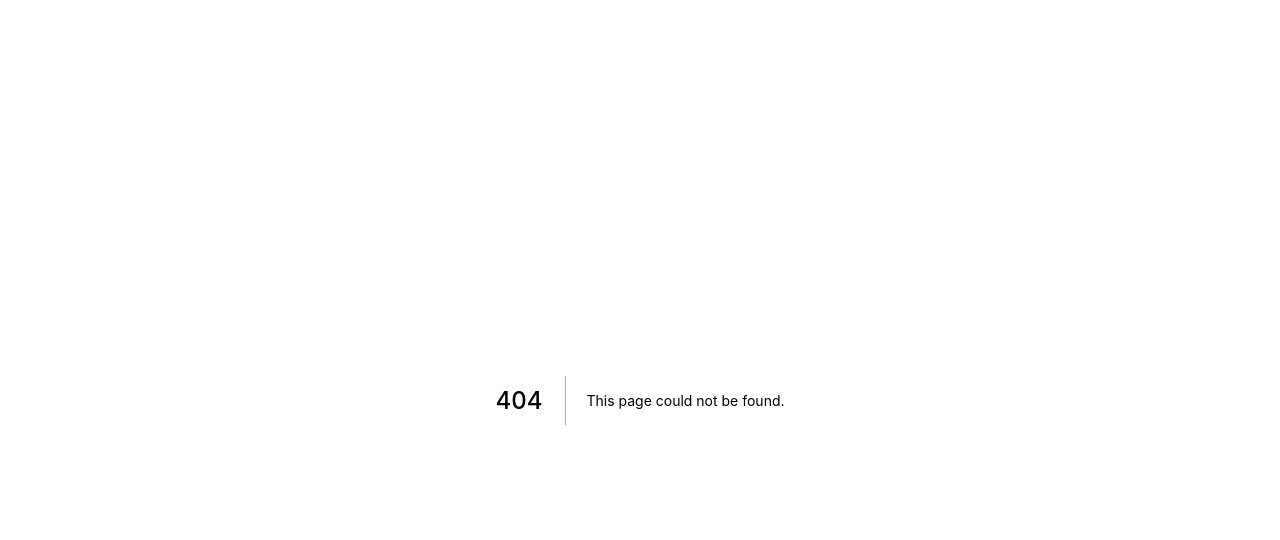
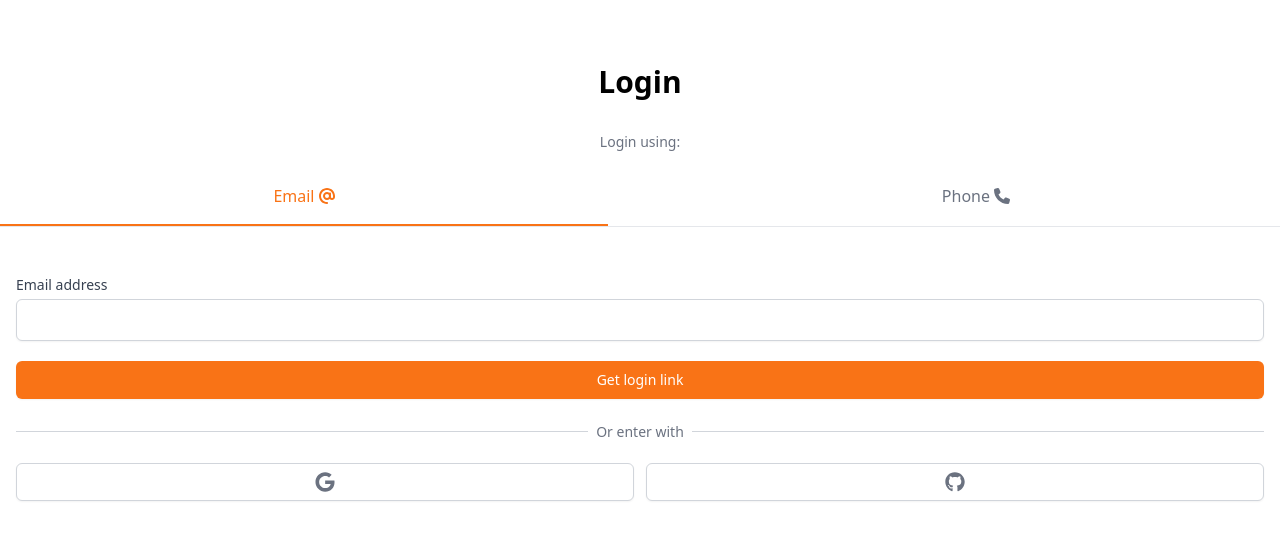
Before and after one commit to YewonS/min-nabo, a Next.js app: page /enter in a window 1280 px wide. Before the commit this address had no page. Shown: the top 540 px of the page. Built offline with nearby package versions, Linux system fonts and the light colour scheme.

Commit message:
building frontend...

```diff
--- a/package.json
+++ b/package.json
@@ -9,6 +9,12 @@
     "lint": "next lint"
   },
   "dependencies": {
+    "@fortawesome/fontawesome-svg-core": "^6.1.2",
+    "@fortawesome/free-brands-svg-icons": "^6.1.2",
+    "@fortawesome/free-regular-svg-icons": "^6.1.2",
+    "@fortawesome/free-solid-svg-icons": "^6.1.2",
+    "@fortawesome/react-fontawesome": "^0.2.0",
+    "@tailwindcss/forms": "^0.5.2",
     "next": "12.2.5",
     "react": "18.2.0",
     "react-dom": "18.2.0"
--- a/pages/_app.tsx
+++ b/pages/_app.tsx
@@ -1,8 +1,11 @@
-import '../styles/globals.css'
-import type { AppProps } from 'next/app'
+import "../styles/globals.css";
+import type { AppProps } from "next/app";
+import "@fortawesome/fontawesome-svg-core/styles.css";
+import { config } from "@fortawesome/fontawesome-svg-core";
+config.autoAddCss = false;
 
 function MyApp({ Component, pageProps }: AppProps) {
   return <Component {...pageProps} />
 }
 
-export default MyApp
+export default MyApp;
--- /dev/null
+++ b/pages/enter.tsx
@@ -0,0 +1,109 @@
+import { useState } from "react";
+import { FontAwesomeIcon } from "@fortawesome/react-fontawesome";
+import { faAt, faPhone, } from "@fortawesome/free-solid-svg-icons";
+import { faGithub, faGoogle } from "@fortawesome/free-brands-svg-icons";
+
+function joinClassNames(...classnames: string[]) {
+  return classnames.join(" ");
+}
+
+export default function Enter() {
+  const [method, setMethod] = useState<"email" | "phone">("email");
+  const onEmailClick = () => setMethod("email");
+  const onPhoneClick = () => setMethod("phone");
+  return (
+    <div className="mt-16">
+      <h3 className="text-3xl font-bold text-center">Login</h3>
+      <div className="mt-8">
+        <div className="flex flex-col items-center">
+          {/* Login method options */}
+          <h5 className="text-sm text-gray-500 font-medium">Login using:</h5>
+          <div className="grid grid-cols-2 gap-16 border-b mt-8 w-full mb-4">
+            <button
+              className={joinClassNames("pb-4 font-medium border-b-2", method === "email" ? "text-orange-500 border-orange-500" : "border-transparent text-gray-500")}
+              onClick={onEmailClick}
+            >
+              Email <FontAwesomeIcon icon={faAt}  />
+            </button>
+            <button
+              className={joinClassNames("pb-4 font-medium border-b-2", method === "phone" ? "text-orange-500 border-orange-500" : "border-transparent text-gray-500")}
+              onClick={onPhoneClick}
+            >
+              Phone <FontAwesomeIcon icon={faPhone} />
+            </button>
+          </div>
+        </div>
+        {/* Login form */}
+        <form className="flex flex-col mt-8 px-4">
+          <label className="text-sm font-medium text-gray-700">
+            {method === "email" ? "Email address" : null}
+            {method === "phone" ? "Phone number" : null}
+          </label>
+          <div className="mt-1">
+            {method === "email" ?
+              <input
+                type="email"
+                className="appearance-none w-full px-3 py-2 border border-gray-300 rounded-md shadow-sm placeholder-gray-400
+                          focus:outline-none focus:ring-orange-500 focus:border-orange-500"
+                required
+              /> : null}
+            {method === "phone" ? (
+              <div className="flex rounded-md shadow-sm">
+                <span
+                  className="flex items-center justify-center px-3 rounded-l-md border border-r-0 border-gray-300 bg-gray-50 text-gray-500 select-none text-sm"
+                >+45</span>
+                <input type="tel" pattern="[0-9]{8}"
+                  className="appearance-none w-full px-3 py-2 border border-gray-300 rounded-md rounded-l-none shadow-sm placeholder-gray-400
+                  focus:outline-none focus:ring-orange-500 focus:border-orange-500"
+                required />
+              </div>
+            ) : null}
+          </div>
+          <button
+            className="mt-5 bg-orange-500 hover:bg-orange-600 text-white py-2 px-4 border border-transparent rounded-md shadow-sm text-sm font-medium
+                      focus:ring-2 focus:ring-offset-2 focus:ring-orange-500 focus:outline-none">
+            {method === "email" ? "Get login link" : null}
+            {method === "phone" ? "Get one-time password" : null}
+          </button>
+        </form>
+        {/* Social Network Login options */}
+        <div className="mt-8 px-4">
+          <div className="relative">
+            <div className="absolute w-full border-t border-gray-300" />
+            <div className="relative -top-3 text-center">
+              <span className="bg-white px-2 text-sm text-gray-500">Or enter with</span>
+            </div>
+          </div>
+          <div className="grid grid-cols-2 gap-3 mt-2">
+            <button
+              className="flex justify-center items-center py-2 px-4 border border-gray-300 rounded-md shadow-sm bg-white text-sm font-medium text-gray-500
+                      hover:bg-gray-50"
+            >
+              <svg
+                className="w-5 h-5"
+                aria-hidden="true"
+                fill="currentColor"
+                viewBox="0 0 20 20"
+              >
+                <FontAwesomeIcon icon={faGoogle} />
+              </svg>
+            </button>
+            <button
+              className="flex justify-center items-center py-2 px-4 border border-gray-300 rounded-md shadow-sm bg-white text-sm font-medium text-gray-500
+                      hover:bg-gray-50"
+            >
+              <svg
+                className="w-5 h-5"
+                aria-hidden="true"
+                fill="currentColor"
+                viewBox="0 0 20 20"
+              >
+                <FontAwesomeIcon icon={faGithub} />
+              </svg>
+            </button>
+          </div>
+        </div>
+      </div>
+    </div>
+  );
+}
--- a/pages/index.tsx
+++ b/pages/index.tsx
@@ -1,8 +1,68 @@
-import type { NextPage } from 'next';
+import type { NextPage } from "next";
+import { FontAwesomeIcon } from "@fortawesome/react-fontawesome";
+import { faHeart, faPlus } from "@fortawesome/free-solid-svg-icons";
+import { faHeart as faHeartRegular, faCommentDots } from "@fortawesome/free-regular-svg-icons";
 
 const Home: NextPage = () => {
   return (
-    <div></div>
+    <div className="flex flex-col space-y-5 py-10">
+      {[1, 1, 1, 1, 1, 1, 1, 1, 1, 1, 1, 1].map((_, i) => (
+        // products
+        <div key={i} className="flex px-4 border-b pb-4 cursor-pointer justify-between">
+          <div className="flex space-x-4">
+            {/* image */}
+            <div className="w-20 h-20 bg-gray-200 rounded-md" />
+            {/* Title, description, and price */}
+            <div className="pt-2 flex flex-col">
+              <h3 className="text-lg font-medium text-gray-900">New iPhone 14</h3>
+              <span className="text-sm text-gray-500">Black</span>
+              <span className="font-medium mt-1 text-gray-900">$95</span>
+            </div>
+          </div>
+          {/* Like, Comment buttons */}
+          <div className="flex items-end justify-end space-x-2.5">
+            <div className="flex items-center text-sm text-gray-600 space-x-0.5">
+              <svg
+                className="w-4 h-4"
+                fill="none"
+                stroke="currentColor"
+                viewBox="0 0 24 24"
+                xmlns="http://www.w3.org/2000/svg"
+              >
+                <FontAwesomeIcon icon={faHeartRegular} />
+              </svg>
+              <span>1</span>
+            </div>
+            <div className="flex items-center text-sm text-gray-600 space-x-0.5">
+              <svg
+                className="w-4 h-4"
+                fill="none"
+                stroke="currentColor"
+                viewBox="0 0 24 24"
+                xmlns="http://www.w3.org/2000/svg"
+              >
+                <FontAwesomeIcon icon={faCommentDots} />
+              </svg>
+              <span>1</span>
+            </div>
+          </div>
+        </div>
+      ))}
+      {/* Add button */}
+      <button className="fixed bottom-24 right-5 bg-orange-400 rounded-full p-4 text-white shadow-xl
+                      hover:bg-orange-600 cursor-pointer transition-colors">
+        <svg
+          className="h-6 w-6"
+          xmlns="http://www.w3.org/2000/svg"
+          fill="none"
+          viewBox="0 0 24 24"
+          stroke="currentColor"
+          aria-hidden="true"
+        >
+          <FontAwesomeIcon icon={faPlus} />
+        </svg>
+      </button>
+    </div>
   );
 }
 
--- a/tailwind.config.js
+++ b/tailwind.config.js
@@ -9,5 +9,7 @@ module.exports = {
   },
   darkMode: "media",
   // media: preference vs class: like a btn
-  plugins: [],
+  plugins: [
+    require("@tailwindcss/forms")
+  ],
 }
```
Also changed, not shown: 2 other files (tests, documents, lock files or other folders).
